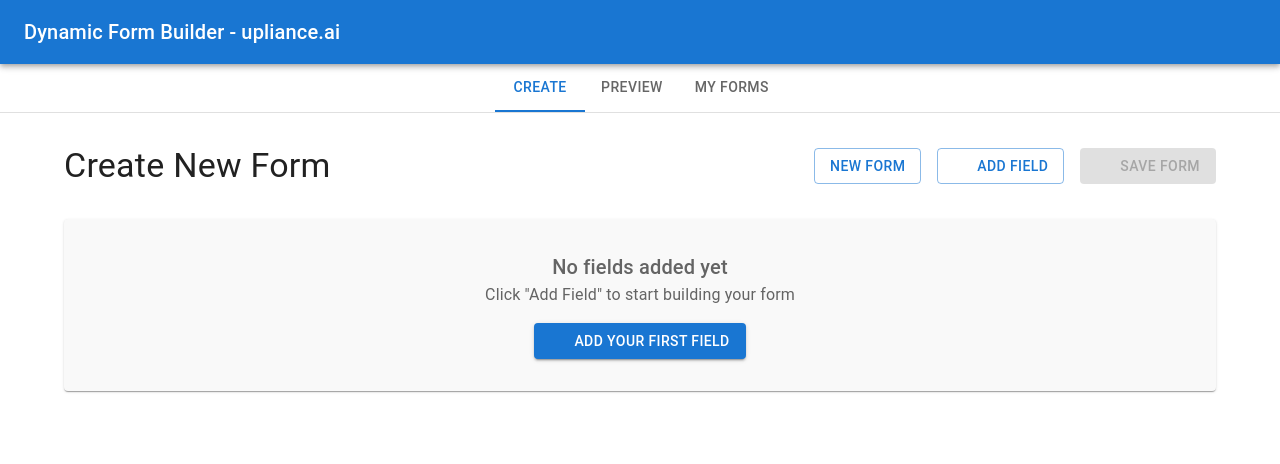
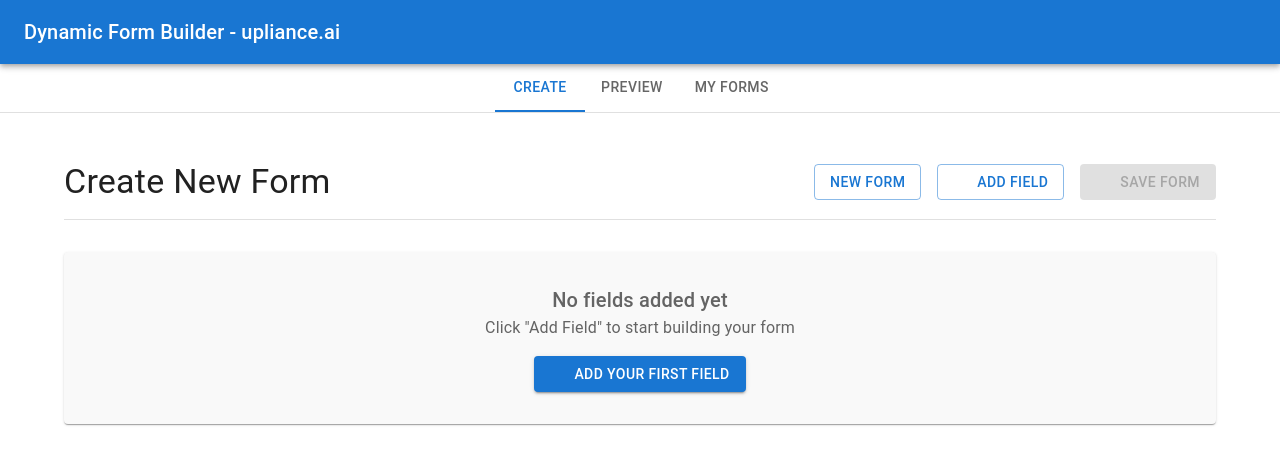
Before and after one commit to alphakrishna/dynamic-form-builder, a React (Create React App) app: page /create in a window 1280 px wide. Shown: the top 464 px of the page. Built offline with nearby package versions, Linux system fonts and the light colour scheme; some icons are missing.

Commit message:
Make buttons sticky on page

```diff
--- a/src/pages/CreateForm.tsx
+++ b/src/pages/CreateForm.tsx
@@ -116,7 +116,20 @@ const CreateForm: React.FC = () => {
 
   return (
     <Container maxWidth="lg" sx={{ py: 4 }}>
-      <Box display="flex" justifyContent="space-between" alignItems="center" mb={4}>
+      <Box
+        display="flex"
+        justifyContent="space-between"
+        alignItems="center"
+        mb={4}
+        sx={{
+          position: 'sticky',
+          top: 0,
+          backgroundColor: 'white',
+          zIndex: 1000,
+          paddingY: 2,
+          borderBottom: '1px solid #e0e0e0'
+        }}
+      >
         <Typography variant="h4">
           {currentForm?.name ? `Edit: ${currentForm.name}` : 'Create New Form'}
         </Typography>
```
